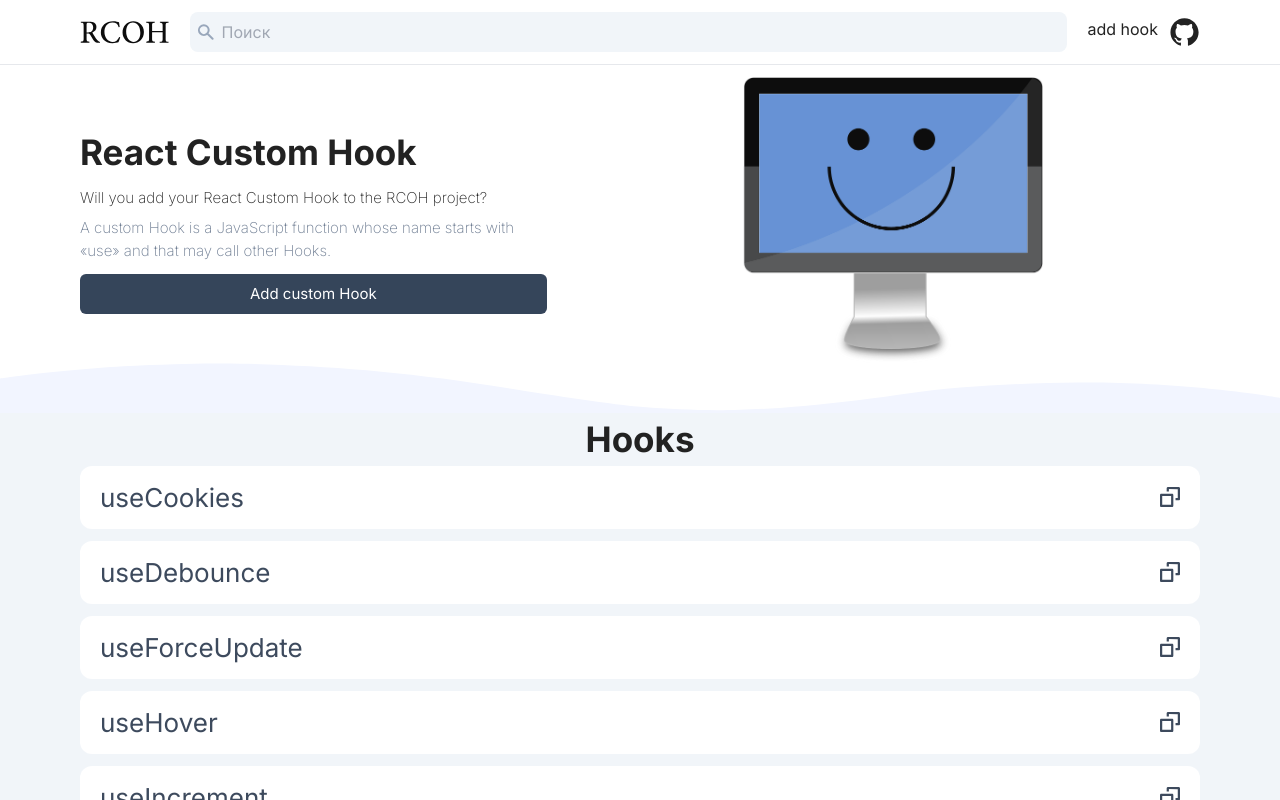
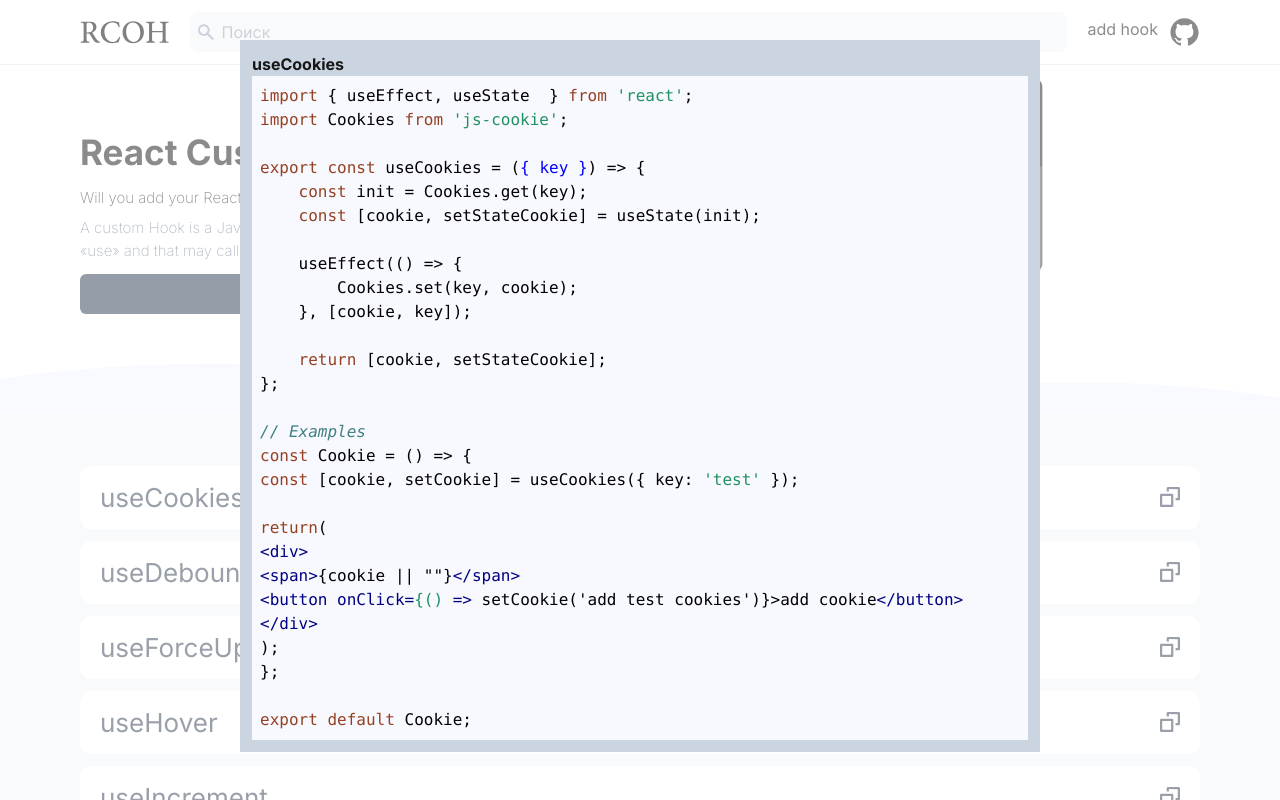
Before and after one commit to arba-octo/custom-hooks, a Next.js app: page / in a window 1280 px wide. Both pictures are taken after a click on the item "useCookies". Shown: the top 800 px of the page. Built offline with nearby package versions, Linux system fonts and the light colour scheme.

Commit message:
ch-26 feat: Исправлен Modal - фон сделан полу-прозрачным (#26)

```diff
--- a/src/components/HookList.tsx
+++ b/src/components/HookList.tsx
@@ -4,7 +4,6 @@ import { Inter700 } from '@/styles/fonts';
 import { useContext } from 'react';
 import { ModalOpenContext } from '@/context/ModalOpenContext';
 import { ModalHookCodeContext } from '@/context/ModalHookCodeContext';
-import { ModalCloseContext } from '@/context/ModalCloseContext';
 
 type TProps = {
     hooksCollection: {
@@ -14,9 +13,8 @@ type TProps = {
 }
 
 const HookList = ({ hooksCollection }: TProps) => {
-  const { toOpen } = useContext(ModalOpenContext);
+  const { toToggleOpen } = useContext(ModalOpenContext);
   const { toDoHook } = useContext(ModalHookCodeContext);
-  const { toClose } = useContext(ModalCloseContext);
 
   return (
     <div className="bg-slate-100 pb-[50px]">
@@ -30,9 +28,8 @@ const HookList = ({ hooksCollection }: TProps) => {
               className="flex justify-between items-center bg-white mb-3 px-5 py-3 rounded-xl text-[26px] hover:text-slate-400 cursor-pointer"
               key={hookItem.hookName}
               onClick={() => {
-                toOpen();
+                toToggleOpen();
                 toDoHook(hookItem.hookCode, hookItem.hookName);
-                toClose();
               }}>
               {hookItem.hookName}
               <svg viewBox="0 0 16 16" fill="currentColor" width="20px" height="20px">
--- a/src/components/Modal.tsx
+++ b/src/components/Modal.tsx
@@ -1,5 +1,6 @@
 'use client';
 
+import { useContext } from 'react';
 // eslint-disable-next-line @typescript-eslint/ban-ts-comment
 // @ts-expect-error
 import SyntaxHighlighter from 'react-syntax-highlighter';
@@ -7,30 +8,25 @@ import SyntaxHighlighter from 'react-syntax-highlighter';
 // @ts-expect-error
 import { docco } from 'react-syntax-highlighter/dist/esm/styles/hljs';
 import { ModalHookCodeContext } from '@/context/ModalHookCodeContext';
-import { ModalCloseContext } from '@/context/ModalCloseContext';
-import { useContext } from 'react';
+import { ModalOpenContext } from '@/context/ModalOpenContext';
 
 function Modal() {
 
   const { hookCode, hookName } = useContext(ModalHookCodeContext);
-  const { isClose, toClose } = useContext(ModalCloseContext);
-
-  if (isClose) {
-    return null;
-  }
+  const { isOpen, toToggleOpen } = useContext(ModalOpenContext);
 
   return (
-    <div>
-      <div className={`${isClose ? 'hidden' : ''} fixed top-0 right-0 left-0 bottom-0 bg-white opacity-5`} onClick={toClose}>
+    <div className={`${isOpen ? '' : 'hidden'} fixed top-0 right-0 left-0 bottom-0`}>
+      <div className="absolute top-0 right-0 left-0 bottom-0 bg-white opacity-50" onClick={toToggleOpen}>
       </div>
-      <div className={`${isClose ? 'hidden' : ''} mt - 10 mx-auto w-[800px] bg-slate-300 p-3`}>
+
+      <div className="relative top-50 mt-10 mx-auto w-[800px] bg-slate-300 p-3 z-[102]">
         <h1 className="font-bold">{ hookName }</h1>
-
         <SyntaxHighlighter language="javascript" style={docco}>
           { hookCode }
         </SyntaxHighlighter>
+      </div>
 
-      </div>
     </div>
 
   );
--- a/src/context/ModalCloseContext.tsx
+++ b/src/context/ModalCloseContext.tsx
@@ -17,6 +17,7 @@ function ModalCloseContextProvider({ children }: TProps) {
   const [isClose, setClose] = useState(true);
   const toClose = () => {
     setClose(!isClose);
+
   };
 
   return (
--- a/src/context/ModalOpenContext.tsx
+++ b/src/context/ModalOpenContext.tsx
@@ -3,7 +3,7 @@
 import { createContext, ReactNode, useState } from 'react';
 
 type TModalOpenContext = {
-  toOpen: () => void;
+  toToggleOpen: () => void;
   isOpen: boolean;
 }
 
@@ -16,12 +16,12 @@ type TProps = {
 function ModalOpenContextProvider({ children }: TProps) {
 
   const [isOpen, setOpen] = useState(false);
-  const toOpen = () => {
-    setOpen(true);
+  const toToggleOpen = () => {
+    setOpen(!isOpen);
   };
 
   return (
-    <ModalOpenContext.Provider value={{ isOpen, toOpen }}>
+    <ModalOpenContext.Provider value={{ isOpen, toToggleOpen }}>
       {children}
     </ModalOpenContext.Provider>
   );
```
